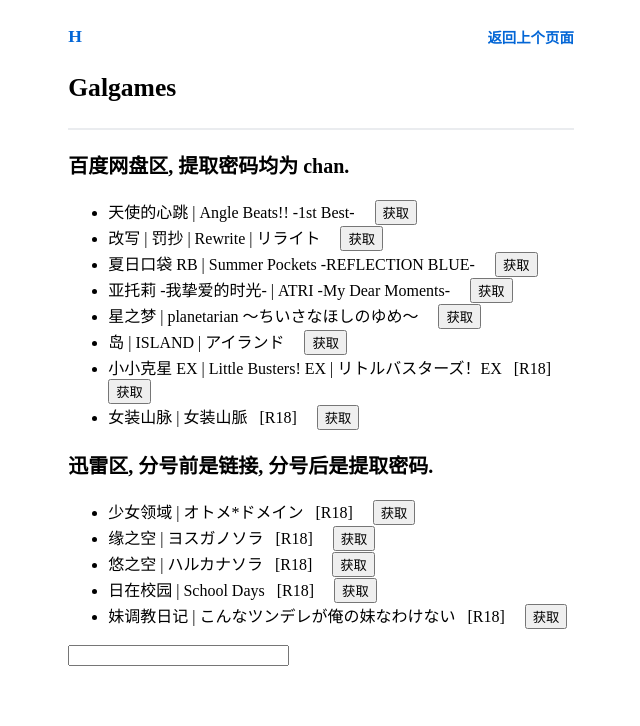
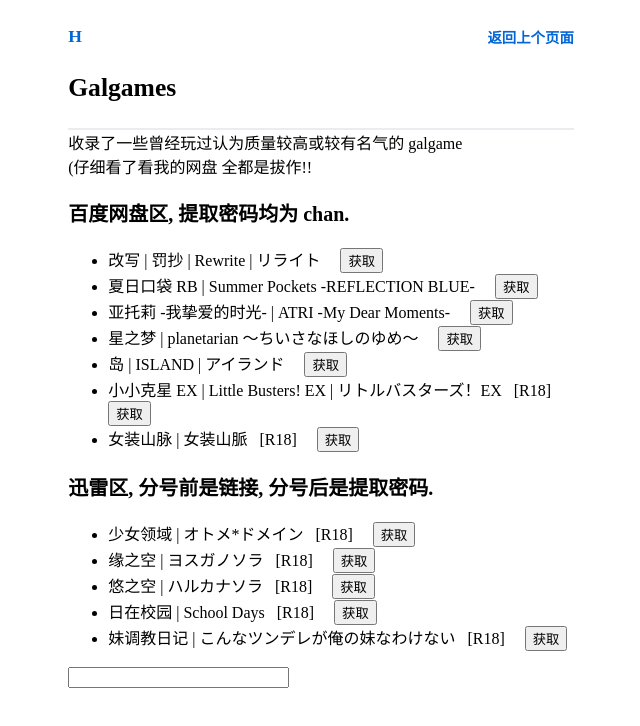
Before and after one commit to ChanKagari/hinformation, a plain HTML site: page butter/tallgames.html in a window 1280 px wide. Shown: the whole page, without its empty margins (319-959 px from the left). Drawn offline with Linux system fonts and the light colour scheme.

Commit message:
Update tallgames.html

```diff
--- a/butter/tallgames.html
+++ b/butter/tallgames.html
@@ -29,12 +29,13 @@
             <! ******************** 内容 ******************** >
 
             <div>
+                收录了一些曾经玩过认为质量较高或较有名气的 galgame <br>
+                (仔细看了看我的网盘 全都是拔作!! <br>
+            </div>
+
+            <div>
                 <p style = "font-size: 125%"> <strong> 百度网盘区, 提取密码均为 chan. </strong> </p>
                 <ul>
-                    <li>
-                        天使的心跳 | Angle Beats!! -1st Best- &nbsp; &nbsp;
-                        <button onclick = "ab()"> 获取 </button> <br>
-                    </li>
                     <li>
                         改写 | 罚抄 | Rewrite | リライト &nbsp; &nbsp;
                         <button onclick = "rw()"> 获取 </button> <br>
```
